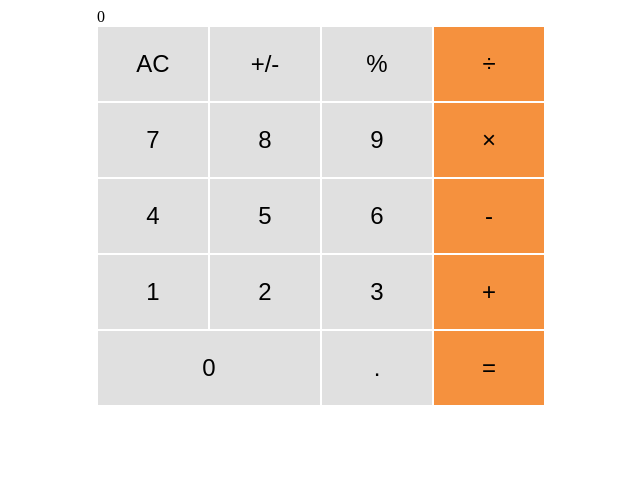
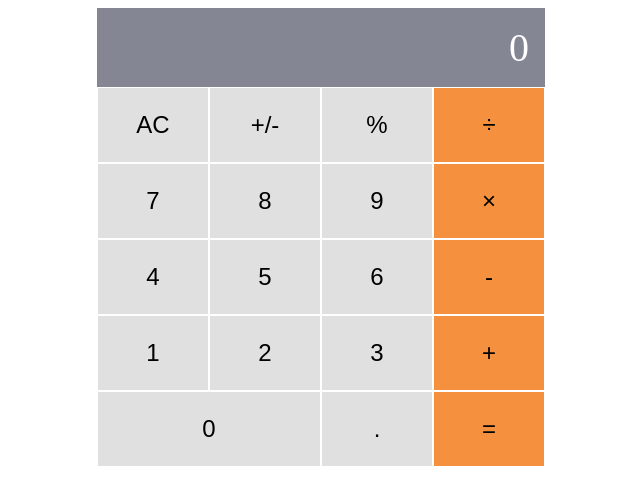
Before and after one commit to Tumworobere/Math-Magicians, a React (Create React App) app: page / in a window 1280 px wide. Shown: the top 504 px of the page, without its empty margins (319-959 px from the left). Built offline with nearby package versions, Linux system fonts and the light colour scheme.

Commit message:
Add calculator.css

```diff
--- a/src/calculator.css
+++ b/src/calculator.css
@@ -5,7 +5,7 @@
   margin: 0 auto;
 }
 
-.answer {
+.answers {
   font-size: 40px;
   text-align: right;
   background-color: #858694;
```
